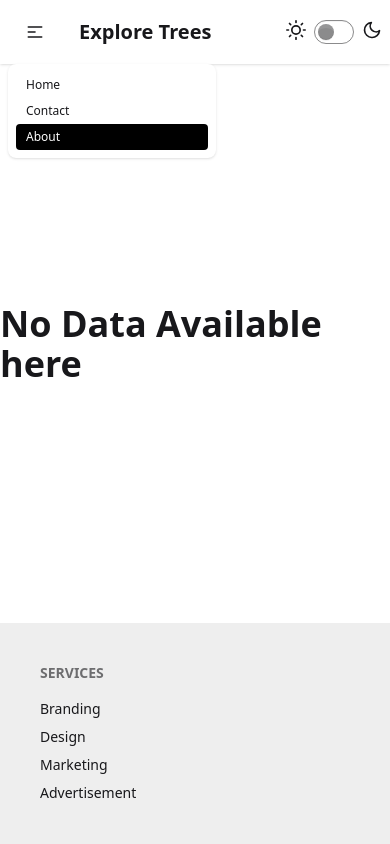
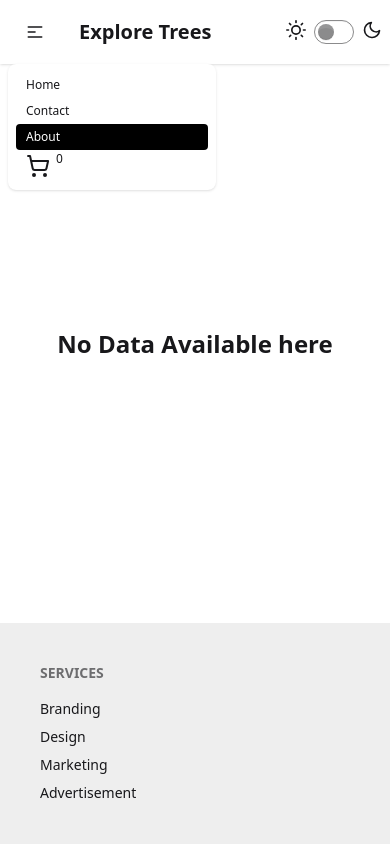
Before and after one commit to sohelrana07/conceptual-session-30-explore-router, a React (Vite) app: page /about in a window 390 px wide. Both pictures are taken after a click on the button 35 px from the left and 32 px from the top of the page. Shown: the top 844 px of the page. Built offline with nearby package versions, Linux system fonts and the light colour scheme.

Commit message:
updated some issues

```diff
--- a/src/Components/LoadingSpinner.jsx
+++ b/src/Components/LoadingSpinner.jsx
@@ -10,7 +10,7 @@ const LoadingSpinner = () => {
     //   </p>
     // </div>
     <div className="flex justify-center items-center h-[calc(100vh-285px)]">
-      <PacmanLoader color={'navy'}></PacmanLoader>
+      <PacmanLoader></PacmanLoader>
     </div>
   );
 };
--- a/src/Components/Navbar.jsx
+++ b/src/Components/Navbar.jsx
@@ -62,6 +62,19 @@ const Navbar = () => {
                 About
               </NavLink>
             </li>
+            <li>
+              <NavLink
+                to="/cart"
+                className={({ isActive }) =>
+                  `relative ${isActive ? "bg-black text-white" : ""}`
+                }
+              >
+                <div>
+                  <ShoppingCart></ShoppingCart>
+                  <p className="absolute top-0 left-10">{carts.length}</p>
+                </div>
+              </NavLink>
+            </li>
           </ul>
         </div>
         <a className="btn btn-ghost text-xl">Explore Trees</a>
--- a/src/Pages/About.jsx
+++ b/src/Pages/About.jsx
@@ -2,7 +2,7 @@ import React from "react";
 
 const About = () => {
   return (
-    <div className="text-4xl font-bold flex justify-center items-center min-h-[calc(100vh-285px)]">
+    <div className="text-2xl md:text-3xl lg:text-4xl font-bold flex justify-center items-center min-h-[calc(100vh-285px)]">
       <h3>No Data Available here</h3>
     </div>
   );
--- a/src/Pages/Cart.jsx
+++ b/src/Pages/Cart.jsx
@@ -8,7 +8,7 @@ const Cart = () => {
   return (
     <div className="min-h-[calc(100vh-285px)] mx-auto p-8 grid grid-cols-1 md:grid-cols-2 lg:grid-cols-3 gap-5">
       {carts.length === 0 ? (
-        <h3 className="text-4xl font-bold flex justify-center items-center col-span-full">
+        <h3 className="text-2xl md:text-3xl lg:text-4xl font-bold flex justify-center items-center col-span-full">
           No Data Available here
         </h3>
       ) : (
--- a/src/Pages/Contact.jsx
+++ b/src/Pages/Contact.jsx
@@ -1,6 +1,6 @@
 const Contact = () => {
   return (
-    <div className="text-4xl font-bold flex justify-center items-center min-h-[calc(100vh-285px)]">
+    <div className="text-2xl md:text-3xl lg:text-4xl font-bold flex justify-center items-center min-h-[calc(100vh-285px)]">
       <h3>No Data Available here</h3>
     </div>
   );
--- a/src/Pages/NotFound.jsx
+++ b/src/Pages/NotFound.jsx
@@ -2,7 +2,7 @@ import React from "react";
 
 const NotFound = () => {
   return (
-    <div className="text-4xl font-bold flex justify-center items-center min-h-[calc(100vh-285px)]">
+    <div className="text-2xl md:text-3xl lg:text-4xl font-bold flex justify-center items-center min-h-[calc(100vh-285px)]">
       <h3>Not Found 404 Status</h3>
     </div>
   );
```
